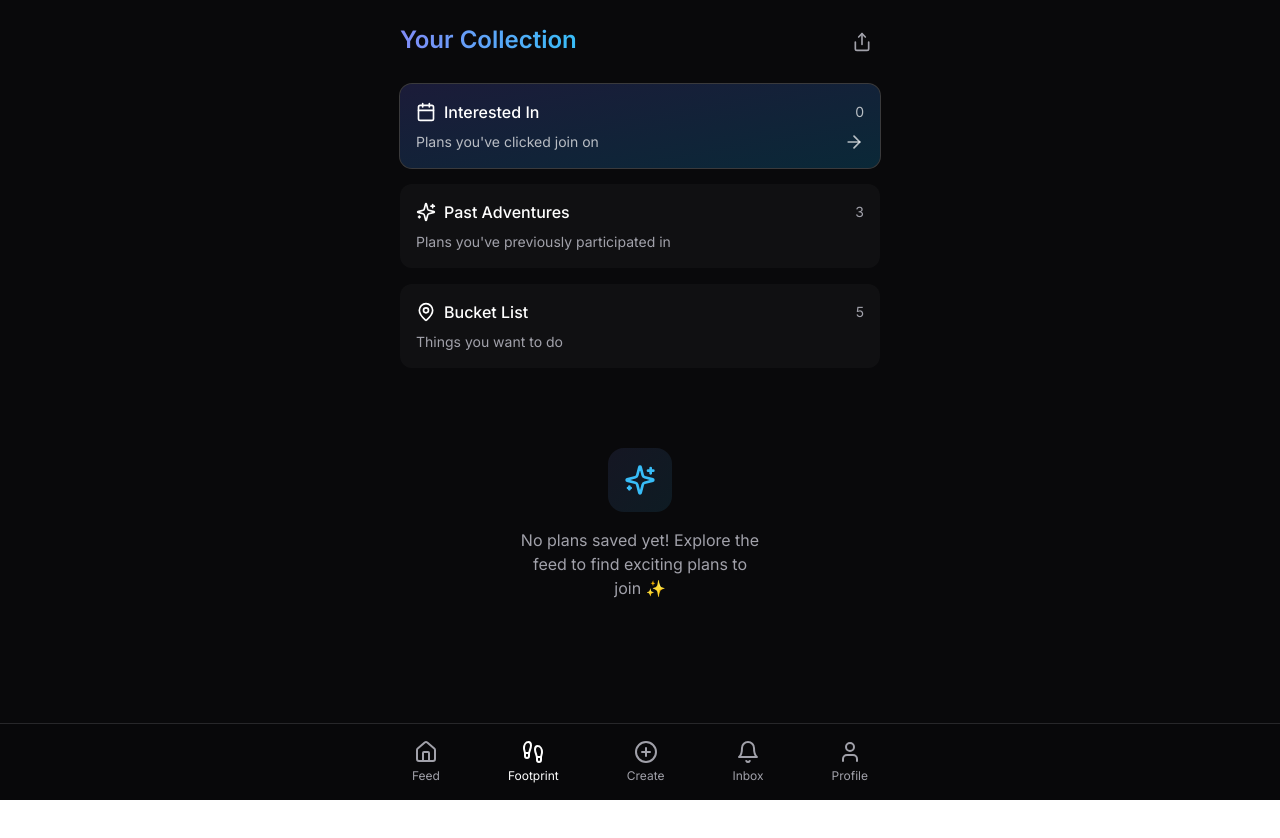
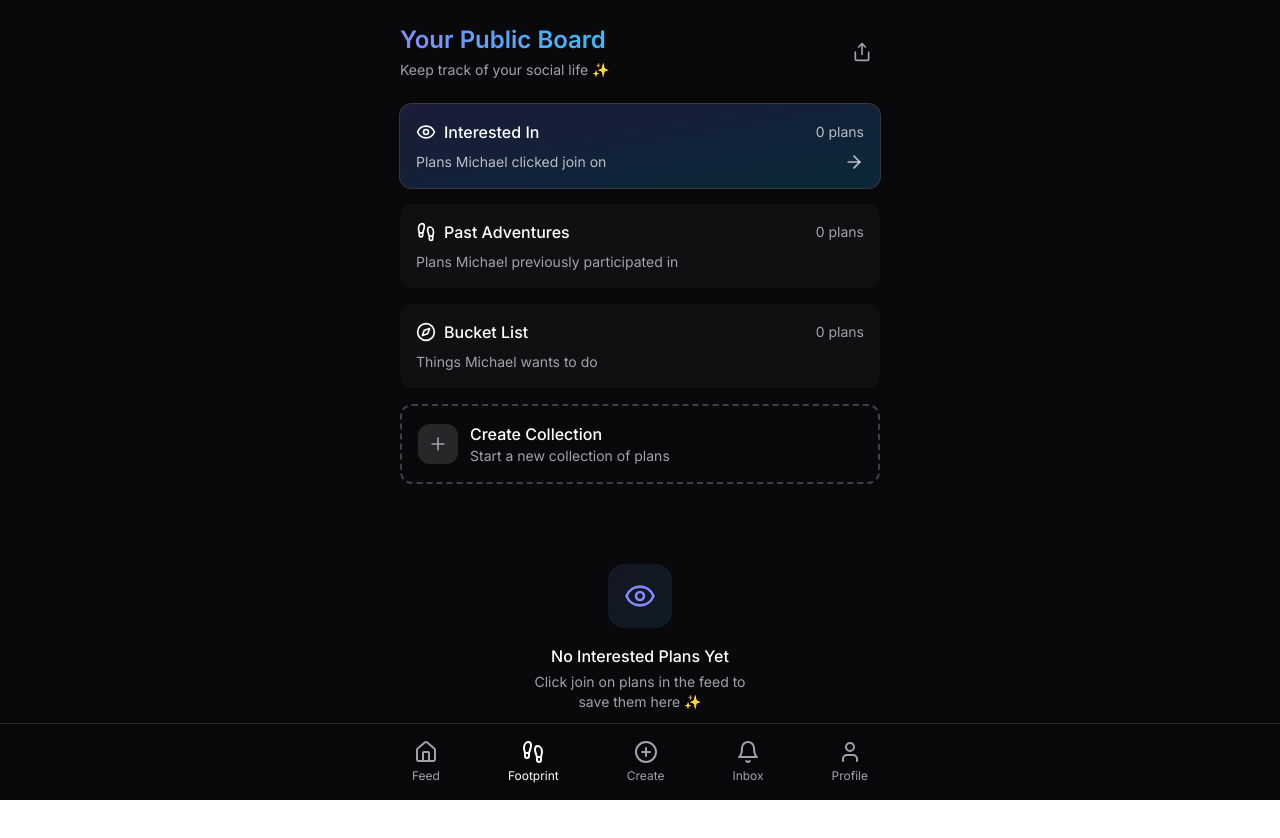
Before and after one commit to michaelsipper/t2, a Next.js app: page /footprint in a window 1280 px wide. Shown: the top 838 px of the page. Built offline with nearby package versions, Linux system fonts and the light colour scheme.

Commit message:
footprint w

```diff
--- a/app/(features)/footprint/footprint.tsx
+++ b/app/(features)/footprint/footprint.tsx
@@ -1,9 +1,97 @@
 // footprint.tsx
-'use client';
-import React, { useState } from 'react';
+"use client";
+import React, { useState } from "react";
 import { useAppContext } from "@/components/shared/AppContext";
-import { MapPin, Calendar, Sparkles, Share, ArrowRight } from 'lucide-react';
-import type { FeedItem } from "@/lib/types";
+import {
+  MapPin,
+  Eye,
+  Sparkles,
+  Share,
+  ArrowRight,
+  Plus,
+  X,
+  ScrollText,
+  Footprints,
+  Compass,
+} from "lucide-react";
+import type { FeedItem, CustomPlaylist } from "@/lib/types";
+
+interface CreatePlaylistModalProps {
+  onClose: () => void;
+  onCreate: (playlist: Omit<CustomPlaylist, "id">) => void;
+}
+
+const CreatePlaylistModal: React.FC<CreatePlaylistModalProps> = ({
+  onClose,
+  onCreate,
+}) => {
+  const [title, setTitle] = useState("");
+  const [description, setDescription] = useState("");
+
+  const handleSubmit = (e: React.FormEvent) => {
+    e.preventDefault();
+    if (!title.trim()) return;
+
+    onCreate({
+      title: title.trim(),
+      description: description.trim(),
+      items: [],
+    });
+    onClose();
+  };
+
+  return (
+    <>
+      <div
+        className="fixed inset-0 bg-black/50 backdrop-blur-sm z-40"
+        onClick={onClose}
+      />
+      <div className="fixed inset-x-4 bottom-4 top-auto z-50 sm:relative sm:inset-auto">
+        <div className="bg-white dark:bg-zinc-900 rounded-2xl w-full max-w-lg mx-auto overflow-hidden">
+          <div className="p-6">
+            <div className="flex justify-between items-center mb-6">
+              <h2 className="text-xl font-semibold text-zinc-900 dark:text-white">
+                New Collection
+              </h2>
+              <button
+                onClick={onClose}
+                className="p-2 hover:bg-zinc-100 dark:hover:bg-zinc-800 rounded-xl transition-colors"
+              >
+                <X className="w-5 h-5 text-zinc-500" />
+              </button>
+            </div>
+
+            <form onSubmit={handleSubmit} className="space-y-4">
+              <div>
+                <input
+                  type="text"
+                  placeholder="Collection name"
+                  value={title}
+                  onChange={(e) => setTitle(e.target.value)}
+                  className="w-full px-4 py-3 bg-zinc-100 dark:bg-zinc-800 rounded-xl text-zinc-900 dark:text-white placeholder-zinc-500 dark:placeholder-zinc-400"
+                />
+              </div>
+              <div>
+                <textarea
+                  placeholder="Description (optional)"
+                  value={description}
+                  onChange={(e) => setDescription(e.target.value)}
+                  className="w-full px-4 py-3 bg-zinc-100 dark:bg-zinc-800 rounded-xl text-zinc-900 dark:text-white placeholder-zinc-500 dark:placeholder-zinc-400 min-h-[100px]"
+                />
+              </div>
+              <button
+                type="submit"
+                className="w-full px-4 py-3 bg-gradient-to-r from-indigo-400 to-sky-400 text-white rounded-xl font-medium hover:opacity-90 transition-opacity"
+              >
+                Create Collection
+              </button>
+            </form>
+          </div>
+        </div>
+      </div>
+    </>
+  );
+};
 
 interface CollectionCardProps {
   title: string;
@@ -31,39 +119,94 @@ const CollectionCard: React.FC<CollectionCardProps> = ({
       transition-all duration-300 ease-out
       relative overflow-hidden group
       hover:scale-[1.02] active:scale-[0.98]
-      ${isActive
-        ? 'bg-gradient-to-br ' + gradient + ' ring-1 ring-white/20'
-        : 'hover:bg-zinc-100 dark:hover:bg-zinc-900 bg-zinc-50 dark:bg-zinc-900/50'
+      ${
+        isActive
+          ? "bg-gradient-to-br " + gradient + " ring-1 ring-white/20"
+          : "hover:bg-zinc-100 dark:hover:bg-zinc-900 bg-zinc-50 dark:bg-zinc-900/50"
       }
     `}
   >
     <div className="relative z-10">
       <div className="flex items-center justify-between mb-2">
         <div className="flex items-center gap-2">
-          <div className={isActive ? 'text-white' : 'text-zinc-900 dark:text-white'}>
+          <div
+            className={
+              isActive ? "text-white" : "text-zinc-900 dark:text-white"
+            }
+          >
             {icon}
           </div>
-          <h3 className={`font-medium ${isActive ? 'text-white' : 'text-zinc-900 dark:text-white'}`}>
+          <h3
+            className={`font-medium ${
+              isActive ? "text-white" : "text-zinc-900 dark:text-white"
+            }`}
+          >
             {title}
           </h3>
         </div>
-        <span className={`text-sm ${isActive ? 'text-white/70' : 'text-zinc-500 dark:text-zinc-400'}`}>
-          {count}
+        <span
+          className={`text-sm ${
+            isActive ? "text-white/70" : "text-zinc-500 dark:text-zinc-400"
+          }`}
+        >
+          {count} {count === 1 ? "plan" : "plans"}
         </span>
       </div>
-      <p className={`text-sm ${isActive ? 'text-white/70' : 'text-zinc-500 dark:text-zinc-400'}`}>
+      <p
+        className={`text-sm ${
+          isActive ? "text-white/70" : "text-zinc-500 dark:text-zinc-400"
+        }`}
+      >
         {description}
       </p>
     </div>
-    <ArrowRight className={`
+    <ArrowRight
+      className={`
       absolute right-4 bottom-4 w-5 h-5
       transition-all duration-300
-      ${isActive
-        ? 'opacity-100 translate-x-0 text-white/70'
-        : 'opacity-0 -translate-x-2 text-zinc-400'
+      ${
+        isActive
+          ? "opacity-100 translate-x-0 text-white/70"
+          : "opacity-0 -translate-x-2 text-zinc-400"
       }
       group-hover:opacity-100 group-hover:translate-x-0
-    `} />
+    `}
+    />
+  </button>
+);
+
+const CreateCollectionCard: React.FC<{ onClick: () => void }> = ({
+  onClick,
+}) => (
+  <button
+    onClick={onClick}
+    className="w-full p-4 rounded-xl text-left
+      transition-all duration-300 ease-out relative
+      border-2 border-dashed border-zinc-300 dark:border-zinc-700
+      hover:border-indigo-400 dark:hover:border-sky-400
+      group"
+  >
+    <div className="flex items-center gap-3">
+      <div
+        className="w-10 h-10 rounded-xl bg-zinc-100 dark:bg-zinc-800
+        flex items-center justify-center
+        group-hover:bg-indigo-100 dark:group-hover:bg-sky-900/30
+        transition-colors"
+      >
+        <Plus
+          className="w-5 h-5 text-zinc-500 dark:text-zinc-400
+          group-hover:text-indigo-500 dark:group-hover:text-sky-400"
+        />
+      </div>
+      <div>
+        <h3 className="font-medium text-zinc-900 dark:text-white">
+          Create Collection
+        </h3>
+        <p className="text-sm text-zinc-500 dark:text-zinc-400">
+          Start a new collection of plans
+        </p>
+      </div>
+    </div>
   </button>
 );
 
@@ -94,60 +237,144 @@ const FeedItemCard: React.FC<{ item: FeedItem }> = ({ item }) => (
   </div>
 );
 
-const EmptyState: React.FC<{ message: string }> = ({ message }) => (
+interface EmptyStateProps {
+  icon: React.ReactNode;
+  title: string;
+  message: string;
+  gradient: string;
+}
+
+const EmptyState: React.FC<EmptyStateProps> = ({
+  icon,
+  title,
+  message,
+  gradient,
+}) => (
   <div className="flex flex-col items-center justify-center py-12 text-center px-4">
-    <div className="w-16 h-16 mb-4 rounded-2xl bg-gradient-to-br from-indigo-400/10 to-sky-400/10 flex items-center justify-center">
-      <Sparkles className="w-8 h-8 text-sky-400" />
+    <div
+      className={`w-16 h-16 mb-4 rounded-2xl bg-gradient-to-br ${gradient} flex items-center justify-center`}
+    >
+      {icon}
     </div>
-    <p className="text-zinc-600 dark:text-zinc-400 max-w-[15rem]">
+    <h3 className="font-medium text-zinc-900 dark:text-white mb-1">{title}</h3>
+    <p className="text-sm text-zinc-600 dark:text-zinc-400 max-w-[15rem]">
       {message}
     </p>
   </div>
 );
 
-type TabType = "been" | "interested" | "bucketList";
+type TabType = "been" | "interested" | "bucketList" | string;
 
 const Footprint: React.FC = () => {
-  const { interestedItems } = useAppContext();
+  const { interestedItems, customPlaylists, addCustomPlaylist } =
+    useAppContext();
   const [activeTab, setActiveTab] = useState<TabType>("interested");
+  const [showCreateModal, setShowCreateModal] = useState(false);
 
-  const collections = [
+  // Default collections
+  const defaultCollections = [
     {
       id: "interested" as TabType,
       title: "Interested In",
       count: interestedItems.length,
-      icon: <Calendar className="w-5 h-5" />,
-      description: "Plans you've clicked join on",
-      gradient: "from-indigo-500/20 to-sky-500/20"
+      icon: <Eye className="w-5 h-5" />,
+      description: "Plans Michael clicked join on",
+      gradient: "from-indigo-500/20 to-sky-500/20",
+      emptyState: {
+        icon: <Eye className="w-8 h-8 text-indigo-400" />,
+        title: "No Interested Plans Yet",
+        message: "Click join on plans in the feed to save them here ✨",
+        gradient: "from-indigo-400/10 to-sky-400/10",
+      },
     },
     {
       id: "been" as TabType,
       title: "Past Adventures",
-      count: 3,
-      icon: <Sparkles className="w-5 h-5" />,
-      description: "Plans you've previously participated in",
-      gradient: "from-pink-500/20 to-rose-500/20"
+      count: 0,
+      icon: <Footprints className="w-5 h-5" />,
+      description: "Plans Michael previously participated in",
+      gradient: "from-pink-500/20 to-rose-500/20",
+      emptyState: {
+        icon: <Footprints className="w-8 h-8 text-rose-400" />,
+        title: "No Past Adventures",
+        message: "Your completed plans will show up here ✨",
+        gradient: "from-pink-400/10 to-rose-400/10",
+      },
     },
     {
       id: "bucketList" as TabType,
       title: "Bucket List",
-      count: 5,
-      icon: <MapPin className="w-5 h-5" />,
-      description: "Things you want to do",
-      gradient: "from-amber-500/20 to-orange-500/20"
-    }
+      count: 0,
+      icon: <Compass className="w-5 h-5" />,
+      description: "Things Michael wants to do",
+      gradient: "from-amber-500/20 to-orange-500/20",
+      emptyState: {
+        icon: <Compass className="w-8 h-8 text-amber-400" />,
+        title: "Bucket List Empty",
+        message: "Save your dream plans here ✨",
+        gradient: "from-amber-400/10 to-orange-400/10",
+      },
+    },
   ];
+
+  // All collections (default + custom)
+  const allCollections = [
+    ...defaultCollections,
+    ...customPlaylists.map((playlist) => ({
+      id: playlist.id.toString(),
+      title: playlist.title,
+      count: playlist.items.length,
+      icon: <ScrollText className="w-5 h-5" />,
+      description: playlist.description,
+      gradient: "from-violet-500/20 to-purple-500/20",
+      items: playlist.items,
+      emptyState: {
+        icon: <ScrollText className="w-8 h-8 text-purple-400" />,
+        title: "Empty Collection",
+        message: "Add some plans to this collection ✨",
+        gradient: "from-violet-400/10 to-purple-400/10",
+      },
+    })),
+  ];
+
+  const activeCollection = allCollections.find(
+    (c) => c.id.toString() === activeTab.toString()
+  );
 
   const renderContent = () => {
     if (activeTab === "interested" && interestedItems.length === 0) {
+      return <EmptyState {...defaultCollections[0].emptyState} />;
+    }
+
+    if (activeTab === "been") {
+      return <EmptyState {...defaultCollections[1].emptyState} />;
+    }
+
+    if (activeTab === "bucketList") {
+      return <EmptyState {...defaultCollections[2].emptyState} />;
+    }
+
+    const customPlaylist = customPlaylists.find(
+      (p) => p.id.toString() === activeTab
+    );
+    if (customPlaylist && customPlaylist.items.length === 0) {
       return (
-        <EmptyState message="No plans saved yet! Explore the feed to find exciting plans to join ✨" />
+        <EmptyState
+          icon={<ScrollText className="w-8 h-8 text-purple-400" />}
+          title="Empty Collection"
+          message="Add some plans to this collection ✨"
+          gradient="from-violet-400/10 to-purple-400/10"
+        />
       );
     }
 
     return (
       <div className="grid grid-cols-1 gap-4">
-        {(activeTab === "interested" ? interestedItems : []).map((item) => (
+        {activeTab === "interested" &&
+          interestedItems.map((item) => (
+            <FeedItemCard key={item.id} item={item} />
+          ))}
+        {customPlaylist?.items.map((item) => (
           <FeedItemCard key={item.id} item={item} />
         ))}
       </div>
@@ -161,22 +388,20 @@ const Footprint: React.FC = () => {
         <div className="flex justify-between items-center mb-6">
           <div>
             <h1 className="text-2xl font-semibold bg-gradient-to-r from-indigo-400 to-sky-400 bg-clip-text text-transparent">
-              Your Collection
+              Your Public Board
             </h1>
             <p className="text-sm text-zinc-600 dark:text-zinc-400 mt-1">
-
+              Keep track of your social life ✨
             </p>
           </div>
-          <button
-            className="p-2 rounded-xl hover:bg-zinc-100 dark:hover:bg-zinc-900 transition-colors hover:scale-105 active:scale-95"
-          >
+          <button className="p-2 rounded-xl hover:bg-zinc-100 dark:hover:bg-zinc-900 transition-colors hover:scale-105 active:scale-95">
             <Share className="w-5 h-5 text-zinc-600 dark:text-zinc-400" />
           </button>
         </div>
 
         {/* Collections Grid */}
         <div className="grid grid-cols-1 gap-4 mb-8">
-          {collections.map((collection) => (
+          {allCollections.map((collection) => (
             <CollectionCard
               key={collection.id}
               title={collection.title}
@@ -188,10 +413,19 @@ const Footprint: React.FC = () => {
               gradient={collection.gradient}
             />
           ))}
+          <CreateCollectionCard onClick={() => setShowCreateModal(true)} />
         </div>
 
         {/* Content */}
         {renderContent()}
+
+        {/* Create Modal */}
+        {showCreateModal && (
+          <CreatePlaylistModal
+            onClose={() => setShowCreateModal(false)}
+            onCreate={addCustomPlaylist}
+          />
+        )}
       </div>
     </div>
   );
--- a/components/shared/AppContext.tsx
+++ b/components/shared/AppContext.tsx
@@ -1,7 +1,7 @@
 "use client";
 
 import { createContext, useContext, useState, useEffect, ReactNode } from "react";
-import { FeedItem } from "@/lib/types";
+import { FeedItem, CustomPlaylist } from "@/lib/types";
 import { feedItems as initialFeedItems } from "@/lib/mock-data";
 
 interface AppContextType {
@@ -11,7 +11,12 @@ interface AppContextType {
   feedItems: FeedItem[];
   addFeedItem: (item: Omit<FeedItem, 'id'>) => void;
   deleteFeedItem: (itemId: number) => void;
-  resetToInitialFeed: () => void;  // New function
+  resetToInitialFeed: () => void;
+  customPlaylists: CustomPlaylist[];
+  addCustomPlaylist: (playlist: Omit<CustomPlaylist, 'id'>) => void;
+  addToPlaylist: (playlistId: number, item: FeedItem) => void;
+  removeFromPlaylist: (playlistId: number, itemId: number) => void;
+  deletePlaylist: (playlistId: number) => void;
 }
 
 const AppContext = createContext<AppContextType | undefined>(undefined);
@@ -30,10 +35,18 @@ export function AppProvider({ children }: { children: ReactNode }) {
   const [feedItems, setFeedItems] = useState<FeedItem[]>(() => {
     if (typeof window !== 'undefined') {
       const saved = localStorage.getItem('feedItems');
-      // Only use saved items if they exist AND array is not empty
       return saved && JSON.parse(saved).length > 0 ? JSON.parse(saved) : initialFeedItems;
     }
     return initialFeedItems;
+  });
+
+  // Initialize custom playlists
+  const [customPlaylists, setCustomPlaylists] = useState<CustomPlaylist[]>(() => {
+    if (typeof window !== 'undefined') {
+      const saved = localStorage.getItem('customPlaylists');
+      return saved ? JSON.parse(saved) : [];
+    }
+    return [];
   });
 
   // Save to localStorage whenever items change
@@ -41,8 +54,9 @@ export function AppProvider({ children }: { children: ReactNode }) {
     if (typeof window !== 'undefined') {
       localStorage.setItem('interestedItems', JSON.stringify(interestedItems));
       localStorage.setItem('feedItems', JSON.stringify(feedItems));
+      localStorage.setItem('customPlaylists', JSON.stringify(customPlaylists));
     }
-  }, [interestedItems, feedItems]);
+  }, [interestedItems, feedItems, customPlaylists]);
 
   const addInterestedItem = (item: FeedItem) => {
     setInterestedItems((prev) => {
@@ -73,13 +87,51 @@ export function AppProvider({ children }: { children: ReactNode }) {
   const deleteFeedItem = (itemId: number) => {
     setFeedItems((prev) => prev.filter(item => item.id !== itemId));
     setInterestedItems((prev) => prev.filter(item => item.id !== itemId));
+    // Also remove from any playlists
+    setCustomPlaylists(prev =>
+      prev.map(playlist => ({
+        ...playlist,
+        items: playlist.items.filter(item => item.id !== itemId)
+      }))
+    );
   };
 
-  // New function to reset feed to initial mock data
+  // Playlist functions
+  const addCustomPlaylist = (playlist: Omit<CustomPlaylist, 'id'>) => {
+    setCustomPlaylists(prev => [...prev, { ...playlist, id: Date.now() }]);
+  };
+
+  const addToPlaylist = (playlistId: number, item: FeedItem) => {
+    setCustomPlaylists(prev =>
+      prev.map(playlist =>
+        playlist.id === playlistId
+          ? { ...playlist, items: [...playlist.items, item] }
+          : playlist
+      )
+    );
+  };
+
+  const removeFromPlaylist = (playlistId: number, itemId: number) => {
+    setCustomPlaylists(prev =>
+      prev.map(playlist =>
+        playlist.id === playlistId
+          ? { ...playlist, items: playlist.items.filter(item => item.id !== itemId) }
+          : playlist
+      )
+    );
+  };
+
+  const deletePlaylist = (playlistId: number) => {
+    setCustomPlaylists(prev => prev.filter(playlist => playlist.id !== playlistId));
+  };
+
+  // Reset should now also clear custom playlists
   const resetToInitialFeed = () => {
     setFeedItems(initialFeedItems);
-    localStorage.removeItem('feedItems'); // Clear localStorage
-    console.log('Feed reset to initial data');
+    setCustomPlaylists([]);
+    localStorage.removeItem('feedItems');
+    localStorage.removeItem('customPlaylists');
+    console.log('Feed and playlists reset to initial data');
   };
 
   const contextValue = {
@@ -89,7 +141,12 @@ export function AppProvider({ children }: { children: ReactNode }) {
     feedItems,
     addFeedItem,
     deleteFeedItem,
-    resetToInitialFeed,  // Add to context value
+    resetToInitialFeed,
+    customPlaylists,
+    addCustomPlaylist,
+    addToPlaylist,
+    removeFromPlaylist,
+    deletePlaylist,
   };
 
   return (
```
